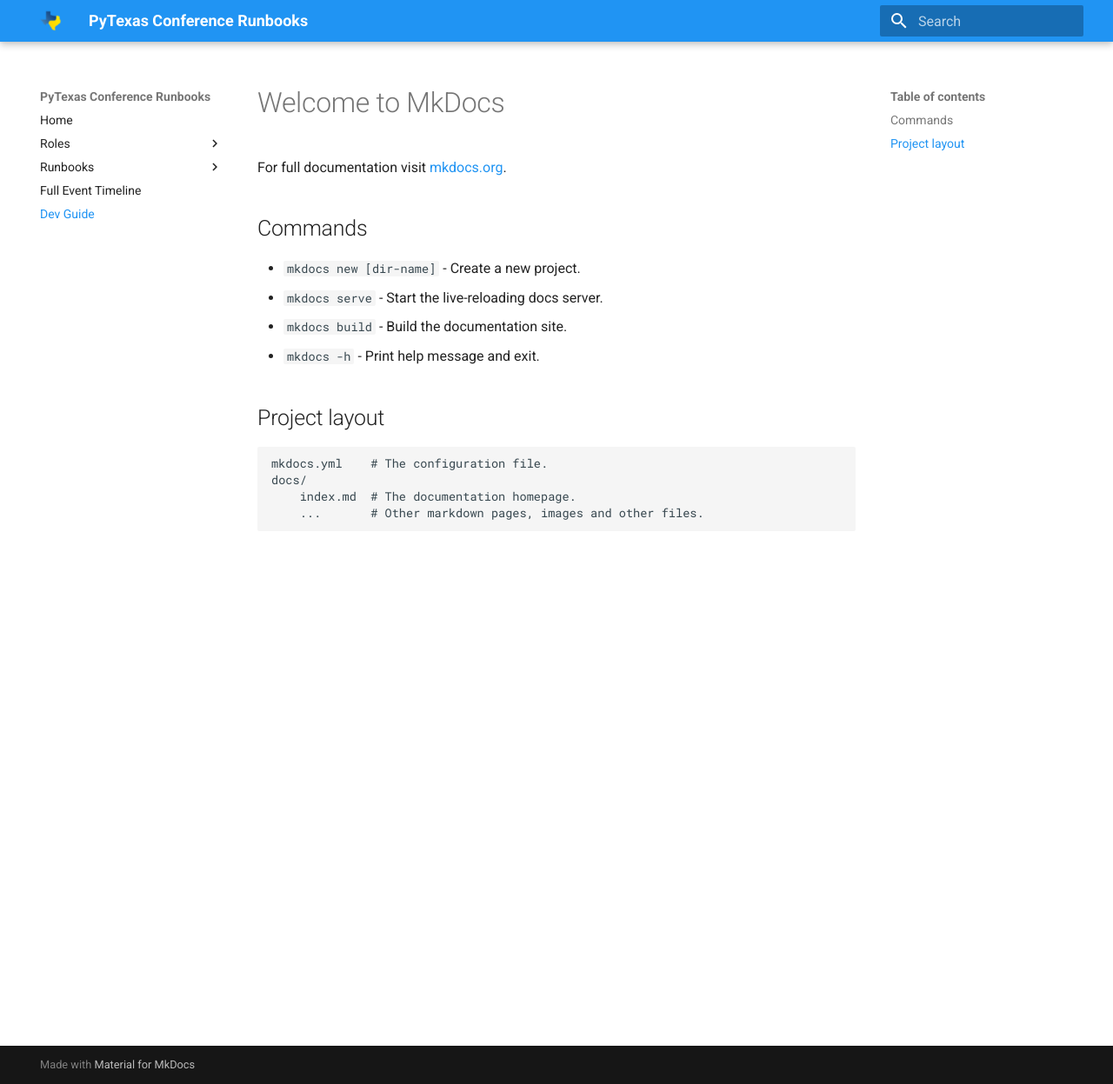
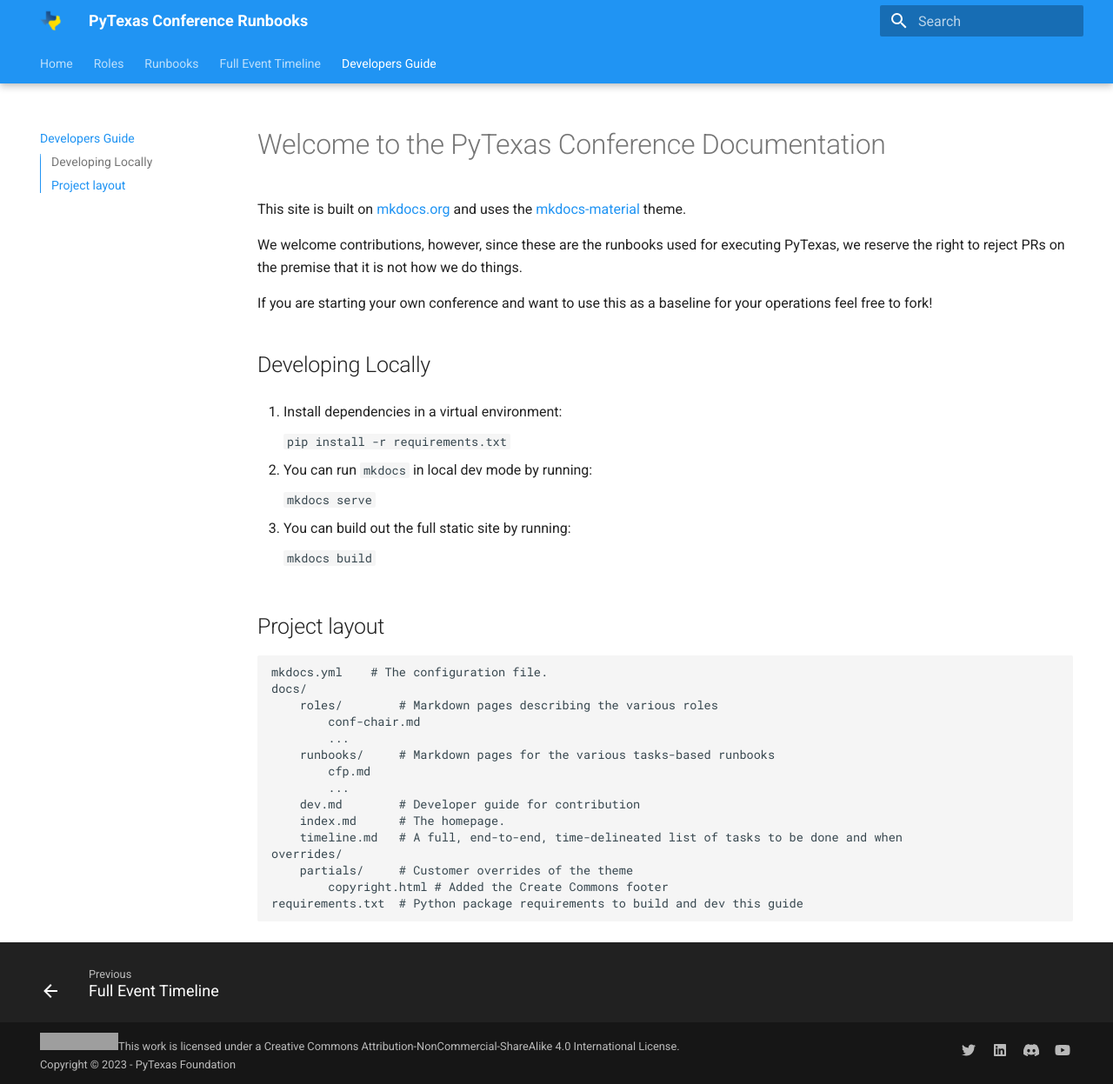
Before and after one commit to pytexas/runbooks, an MkDocs documentation site: the page built from docs/dev.md, in a window 1280 px wide and 1247 px high. Shown: the whole window at 87% size. Built offline with MkDocs 1.6.1 and Material for MkDocs 9.7.7, drawn with Linux system fonts in a browser that asks for light colours; grey boxes are pictures that could not be loaded.

Commit message:
updating LICENSE, adding dev guide, custom footer

````diff
--- a/docs/dev.md
+++ b/docs/dev.md
@@ -1,17 +1,49 @@
-# Welcome to MkDocs
+# Welcome to the PyTexas Conference Documentation
 
-For full documentation visit [mkdocs.org](https://www.mkdocs.org).
+This site is built on [mkdocs.org](https://www.mkdocs.org) and uses
+the [mkdocs-material](https://squidfunk.github.io/mkdocs-material/) theme.
 
-## Commands
+We welcome contributions, however, since these are the runbooks used
+for executing PyTexas, we reserve the right to reject PRs on the premise
+that it is not how we do things.
 
-* `mkdocs new [dir-name]` - Create a new project.
-* `mkdocs serve` - Start the live-reloading docs server.
-* `mkdocs build` - Build the documentation site.
-* `mkdocs -h` - Print help message and exit.
+If you are starting your own conference and want to use this as a
+baseline for your operations feel free to fork!
+
+## Developing Locally
+
+1. Install dependencies in a virtual environment:
+
+    ```
+    pip install -r requirements.txt
+    ```
+
+1. You can run `mkdocs` in local dev mode by running:
+
+    ```
+    mkdocs serve
+    ```
+
+1. You can build out the full static site by running:
+
+    ```
+    mkdocs build
+    ```
 
 ## Project layout
 
     mkdocs.yml    # The configuration file.
     docs/
-        index.md  # The documentation homepage.
-        ...       # Other markdown pages, images and other files.
+        roles/        # Markdown pages describing the various roles
+            conf-chair.md
+            ...
+        runbooks/     # Markdown pages for the various tasks-based runbooks
+            cfp.md
+            ...
+        dev.md        # Developer guide for contribution
+        index.md      # The homepage.
+        timeline.md   # A full, end-to-end, time-delineated list of tasks to be done and when
+    overrides/
+        partials/     # Customer overrides of the theme
+            copyright.html # Added the Create Commons footer
+    requirements.txt  # Python package requirements to build and dev this guide
--- a/mkdocs.yml
+++ b/mkdocs.yml
@@ -2,8 +2,19 @@
 theme:
   name: material
   logo: assets/images/favicon.png
+  custom_dir: overrides
+  features:
+    - navigation.tracking
+    - navigation.tabs
+    - navigation.tabs.sticky
+    - toc.integrate
+    - toc.follow
+    - navigation.footer
   palette:
     primary: blue
+    accent: yellow
+copyright: Copyright &copy; 2023 - PyTexas Foundation
+
 nav:
   - Home: index.md
   - Roles:
@@ -25,4 +36,17 @@
     - Opportunity Grants: runbooks/grants.md
     - Code of Conduct: runbooks/coc.md
   - Full Event Timeline: timeline.md
-  - Dev Guide: dev.md
+  - Developers Guide: dev.md
+
+extra:
+  generator: false
+  social:
+    - icon: fontawesome/brands/twitter
+      link: https://twitter.com/pytexas
+      name: Twitter
+    - icon: fontawesome/brands/linkedin
+      link: https://www.linkedin.com/company/pytexas-foundation
+    - icon: fontawesome/brands/discord
+      link: https://discord.gg/jNPAbcNukj
+    - icon: fontawesome/brands/youtube
+      link: https://www.youtube.com/c/PyTexas
--- /dev/null
+++ b/overrides/partials/copyright.html
@@ -0,0 +1,15 @@
+<div class="md-copyright">
+    {% if config.copyright %}
+      <div class="md-copyright__highlight">
+        <a rel="license" href="http://creativecommons.org/licenses/by-nc-sa/4.0/"><img alt="Creative Commons License" style="border-width:0" src="https://i.creativecommons.org/l/by-nc-sa/4.0/88x31.png" /></a>This work is licensed under a <a rel="license" href="http://creativecommons.org/licenses/by-nc-sa/4.0/">Creative Commons Attribution-NonCommercial-ShareAlike 4.0 International License</a>.
+        <br>
+        {{ config.copyright }}
+      </div>
+    {% endif %}
+    {% if not config.extra.generator == false %}
+      Made with
+      <a href="https://squidfunk.github.io/mkdocs-material/" target="_blank" rel="noopener">
+        Material for MkDocs
+      </a>
+    {% endif %}
+  </div>
````
Also changed, not shown: 1 other file.
